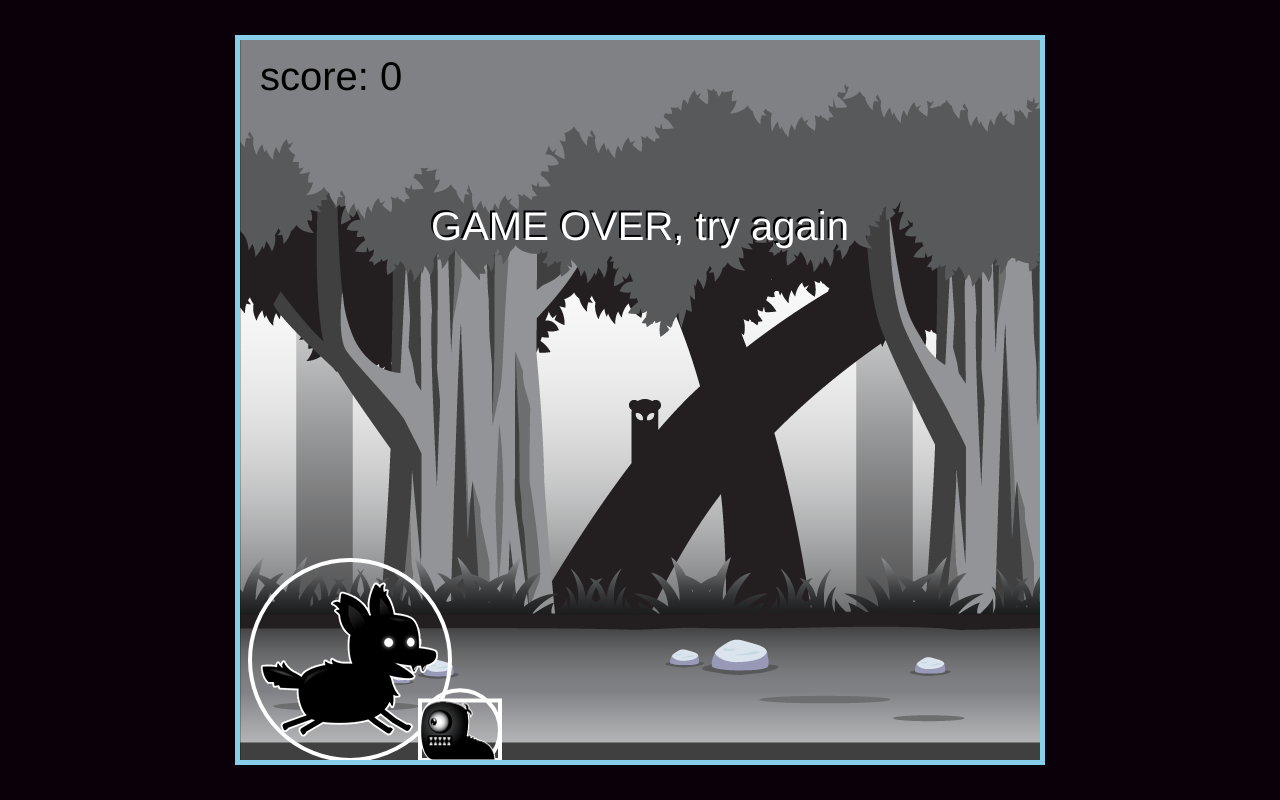
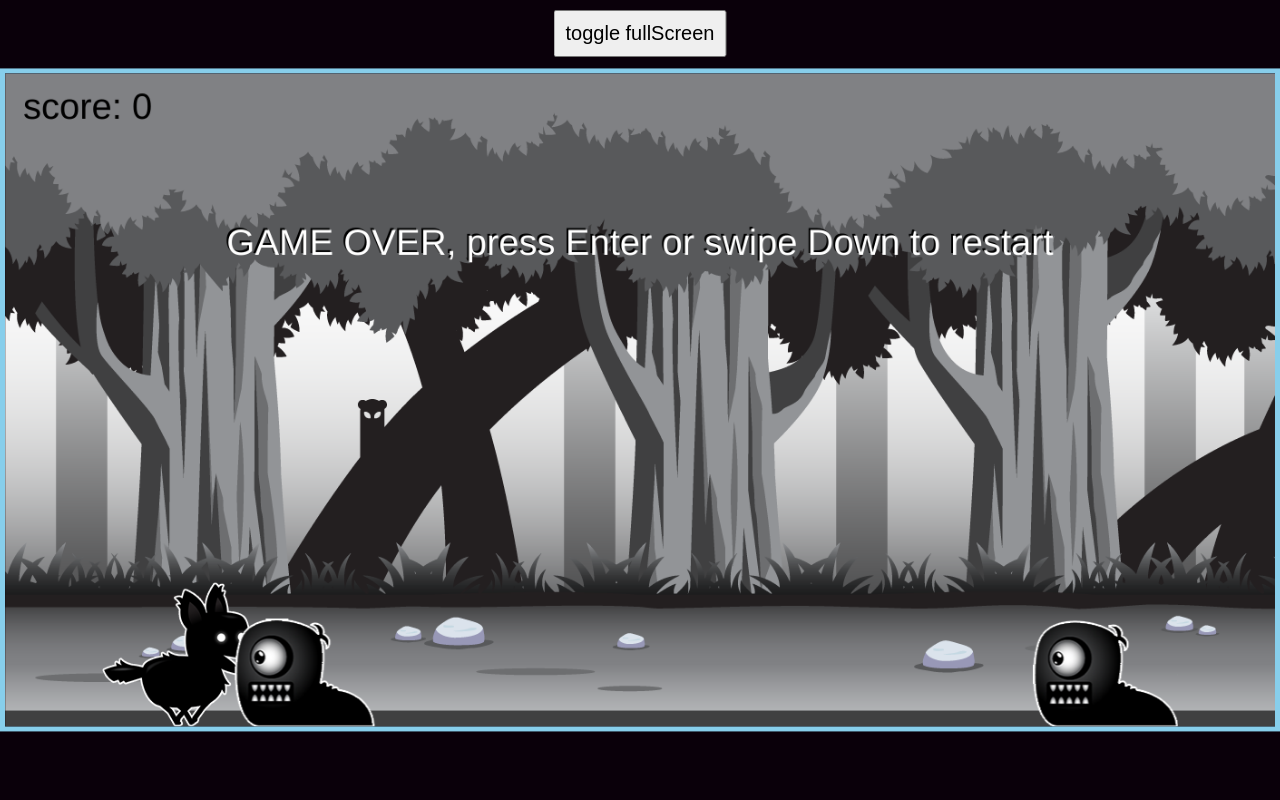
Before and after one commit to Createfornet/puppy-game, a plain HTML site: page index7.html in a window 1280 px wide. Drawn offline with Linux system fonts and the light colour scheme.

Commit message:
end 6:00 and implement some accident

```diff
--- a/index7.html
+++ b/index7.html
@@ -8,9 +8,10 @@
   <title>Document</title>
 </head>
 <body>
-  <canvas width="800" height="720"></canvas>
+  <canvas width="1400" height="720"></canvas>
   <img id="imgPlayer" src="pic/player.png" alt="">
   <img id="imgBackground" src="pic/background_single.png" alt="">
   <img id="imgEnemy" src="pic/enemy_1.png" alt="">
+  <button id="fullscreen">toggle fullScreen</button>
 </body>
 </html>
--- a/script7.js
+++ b/script7.js
@@ -1,5 +1,6 @@
 'use strict';
 window.addEventListener('load', function () {
+  const btnFullScreen = document.getElementById('fullscreen')
   const canvas = document.querySelector('canvas');
   const ctx = canvas.getContext('2d');
   const enemyInterval = 2000;
@@ -12,16 +13,45 @@ window.addEventListener('load', function () {
   class InputHandler {
     constructor() {
       this.keys = [];
+      this.touchY = null;
+      this.touchTreshold = 30;
+
       window.addEventListener('keydown', e => {
         if (e.key.includes('Arrow') && !this.keys.includes(e.key)) {
           this.keys.push(e.key);
-        }
+        } else if (e.key === 'Enter' && gameOver) restartGame();
       });
 
       window.addEventListener('keyup', e => {
         if (e.key.includes('Arrow')) {
           this.keys.splice(this.keys.indexOf(e.key), 1);
         }
+      });
+
+      // touch for mobiles
+      window.addEventListener('touchstart', e => {
+        this.touchY = e.changedTouches[0].pageY;
+      });
+
+      window.addEventListener('touchmove', e => {
+        let swipeDistance = this.touchY - e.changedTouches[0].pageY;
+        if (
+          swipeDistance > this.touchTreshold &&
+          !this.keys.includes('swipe up')
+        )
+          this.keys.push('swipe up');
+        else if (
+          swipeDistance < -this.touchTreshold &&
+          !this.keys.includes('swipe down')
+        ) {
+          this.keys.push('swipe down');
+          if (gameOver) restartGame()
+        }
+      });
+
+      window.addEventListener('touchend', e => {
+        this.keys.splice(this.keys.indexOf('swipe up'), 1);
+        this.keys.splice(this.keys.indexOf('swipe down'), 1);
       });
     }
   }
@@ -32,7 +62,7 @@ window.addEventListener('load', function () {
       this.gameHeight = gameHeight;
       this.width = 200;
       this.height = 200;
-      this.x = 10;
+      this.x = 100;
       this.y = this.gameHeight - this.height;
       this.img = document.getElementById('imgPlayer');
       this.frameX = 0;
@@ -44,18 +74,24 @@ window.addEventListener('load', function () {
       this.frameInterval = 100;
       this.timer = 0;
     }
+    restart() {
+      this.x = 100;
+      this.y = this.gameHeight - this.height;
+      this.frames = 9;
+      this.frameY = 0;
+    }
     draw(ctx) {
-      ctx.strokeStyle = 'white';
-      ctx.lineWidth = 4;
-      ctx.beginPath();
-      ctx.arc(
-        this.x + this.width * 0.5,
-        this.y + this.height * 0.5,
-        this.width * 0.5,
-        0,
-        Math.PI * 2
-      );
-      ctx.stroke();
+      // ctx.strokeStyle = 'white';
+      // ctx.lineWidth = 4;
+      // ctx.beginPath();
+      // ctx.arc(
+      //   this.x + this.width * 0.5,
+      //   this.y + this.height * 0.5 + 30,
+      //   this.width * 0.33,
+      //   0,
+      //   Math.PI * 2
+      // );
+      // ctx.stroke();
       ctx.drawImage(
         this.img,
         this.frameX * this.width,
@@ -74,18 +110,22 @@ window.addEventListener('load', function () {
 
       // collition detection
       enemies.forEach(enemy => {
-        let dx = enemy.x + enemy.width * 0.5 - (this.x + this.width * 0.5);
-        let dy = enemy.y + enemy.width * 0.5 - (this.y + this.width * 0.5);
+        let dx = enemy.x + enemy.width * 0.5 - 20 - (this.x + this.width * 0.5);
+        let dy = enemy.y + enemy.width * 0.5 - (this.y + this.width * 0.5 + 30);
         let distance = Math.sqrt(dx * dx + dy * dy);
-        if (distance <= enemy.width * 0.5 + this.width * 0.5) {
+        if (distance <= enemy.width * 0.33 + this.width * 0.33) {
           gameOver = true;
         }
       });
 
-      // arrow keys
+      // controls
       if (inp.keys.includes('ArrowRight')) this.speed = 5;
       else if (inp.keys.includes('ArrowLeft')) this.speed = -5;
-      else if (inp.keys.includes('ArrowUp') && this.onGround) this.vy -= 30;
+      else if (
+        (inp.keys.includes('ArrowUp') || inp.keys.includes('swipe up')) &&
+        this.onGround
+      )
+        this.vy -= 30;
       else this.speed = 0;
 
       // horizontal movement
@@ -126,6 +166,9 @@ window.addEventListener('load', function () {
       this.height = 720;
       this.speed = 0.1;
     }
+    restart() {
+      this.x = 0;
+    }
     draw(ctx) {
       ctx.drawImage(this.img, this.x, this.y, this.width, this.height);
       ctx.drawImage(
@@ -151,7 +194,7 @@ window.addEventListener('load', function () {
       this.img = document.getElementById('imgEnemy');
       this.spriteWidth = 160;
       this.spriteHeight = 119;
-      this.modifier = 0.5;
+      this.modifier = 1;
       this.width = this.spriteWidth * this.modifier;
       this.height = this.spriteHeight * this.modifier;
       this.x = this.gameWidth;
@@ -164,19 +207,6 @@ window.addEventListener('load', function () {
       this.markForDelition = false;
     }
     draw(ctx) {
-      ctx.beginPath();
-      ctx.arc(
-        this.x + this.width * 0.5,
-        this.y + this.height * 0.5,
-        this.width * 0.5,
-        0,
-        Math.PI * 2
-      );
-      ctx.stroke();
-
-      ctx.strokeStyle = 'white';
-      ctx.lineWidth = 4;
-      ctx.strokeRect(this.x, this.y, this.width, this.height);
       ctx.drawImage(
         this.img,
         this.frameX * this.spriteWidth,
@@ -188,6 +218,16 @@ window.addEventListener('load', function () {
         this.width,
         this.height
       );
+      // ctx.beginPath();
+      // ctx.strokeStyle = 'white';
+      // ctx.arc(
+      //   this.x + this.width * 0.5 - 20,
+      //   this.y + this.height * 0.5,
+      //   this.width * 0.33,
+      //   0,
+      //   Math.PI * 2
+      // );
+      // ctx.stroke();
       return this;
     }
     update(deltaTime) {
@@ -212,20 +252,45 @@ window.addEventListener('load', function () {
   };
 
   const displayStatusText = function (ctx) {
+    ctx.textAlign = 'left';
     ctx.fillStyle = 'black';
     ctx.font = '40px Helvetica';
     ctx.fillText(`score: ${score}`, 20, 50);
     if (gameOver) {
       ctx.textAlign = 'center';
-      ctx.fillText('GAME OVER, try again', canvas.width * 0.5 - 2, 198);
+      ctx.fillText(
+        'GAME OVER, press Enter or swipe Down to restart',
+        canvas.width * 0.5 - 2,
+        198
+      );
       ctx.fillStyle = 'white';
-      ctx.fillText('GAME OVER, try again', canvas.width * 0.5, 200);
+      ctx.fillText(
+        'GAME OVER, press Enter or swipe Down to restart',
+        canvas.width * 0.5,
+        200
+      );
     }
   };
 
   const input = new InputHandler();
   const player = new Player(canvas.width, canvas.height);
   const background = new Background(canvas.width, canvas.height);
+
+  const restartGame = function () {
+    player.restart();
+    background.restart();
+    enemies = [];
+    score = 0;
+    gameOver = false;
+    animate(0);
+  };
+
+  const toggleFullScreen = function(){
+    console.log(document.fullscreenElement);
+    if (!document.fullscreenElement)
+    canvas.requestFullscreen().then().catch()
+  }
+  btnFullScreen.addEventListener('click', toggleFullScreen)
 
   const animate = function (timeStamp) {
     ctx.clearRect(0, 0, canvas.width, canvas.height);
--- a/style7.css
+++ b/style7.css
@@ -12,7 +12,17 @@ canvas{
   top: 50%;
   left: 50%;
   transform: translate(-50%, -50%);
+  max-width: 100%;
+  max-height: 100%;
 }
 img{
   display: none
 }
+#fullscreen{
+  font-size: 20px;
+  padding: 10px;
+  position: absolute;
+  top: 10px;
+  left: 50%;
+  transform: translateX(-50%);
+}
```
